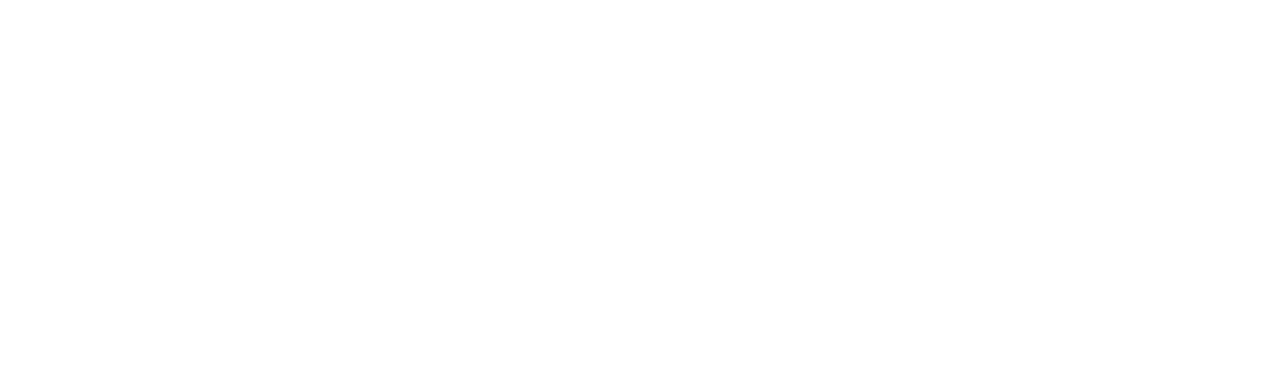
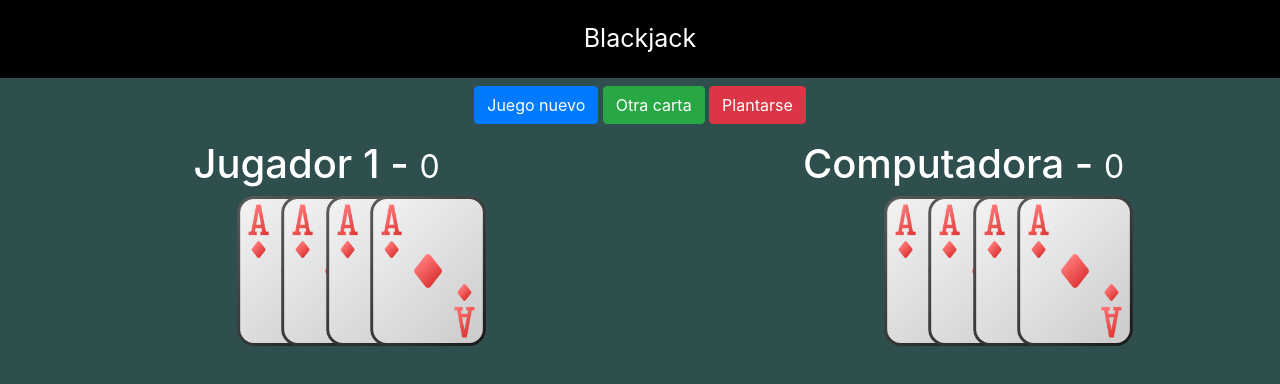
Before and after one commit to Pythonesa/JS-semillero, a plain HTML site: page JS_basico/06_proyecto_blackjack/index.html in a window 1280 px wide. Drawn offline with nearby package versions, Linux system fonts and the light colour scheme.

Commit message:
add clase 12

```diff
--- a/JS_basico/06_proyecto_blackjack/assets/css/styles.css
+++ b/JS_basico/06_proyecto_blackjack/assets/css/styles.css
@@ -0,0 +1,20 @@
+html, body {
+    margin: 0px;
+    background-color:darkslategray !important;
+    color: white !important;
+}
+
+.titulo {
+    text-align: center;
+    background-color: black;
+    color: white;
+    padding: 20px;
+    font-size: 25px;
+}
+
+.carta {
+    width: 150px;
+    position: relative;
+    left: 100px;
+    margin-left: -110px;
+}
--- a/JS_basico/06_proyecto_blackjack/index.html
+++ b/JS_basico/06_proyecto_blackjack/index.html
@@ -4,6 +4,7 @@
     <meta charset="UTF-8">
     <meta name="viewport" content="width=device-width, initial-scale=1.0">
     <title>Blackjack</title>
+    <link rel="icon" type="image/png" href="assets/images/favicon.png">
     <link rel="stylesheet" href="assets/css/styles.css">
     <!-- https://getbootstrap.com/docs/4.4/getting-started/introduction/#css -->
     <link rel="stylesheet" href="https://cdn.jsdelivr.net/npm/bootstrap@4.4.1/dist/css/bootstrap.min.css"
@@ -11,7 +12,36 @@
           crossorigin="anonymous">
 </head>
 <body>
-
+    <header class="titulo">
+        Blackjack
+    </header>
+    <div class="row mt-2">
+        <div class="col text-center">
+            <button class="btn btn-primary">Juego nuevo</button>
+            <button class="btn btn-success">Otra carta</button>
+            <button class="btn btn-danger">Plantarse</button>
+        </div>
+    </div>
+    <div class="row mt-2 p-2 text-center">
+        <div class="col">
+            <h1>Jugador 1 - <small>0</small></h1>
+            <div id="jugador-cartas">
+                <img src="assets/images/cards/ace-diamonds.png" class="carta">
+                <img src="assets/images/cards/ace-diamonds.png" class="carta">
+                <img src="assets/images/cards/ace-diamonds.png" class="carta">
+                <img src="assets/images/cards/ace-diamonds.png" class="carta">
+            </div>
+        </div>
+        <div class="col">
+            <h1>Computadora - <small>0</small></h1>
+            <div id="computadora-cartas">
+                <img src="assets/images/cards/ace-diamonds.png" class="carta">
+                <img src="assets/images/cards/ace-diamonds.png" class="carta">
+                <img src="assets/images/cards/ace-diamonds.png" class="carta">
+                <img src="assets/images/cards/ace-diamonds.png" class="carta">
+            </div>
+        </div>
+    </div>
     <script src="assets/js/juego.js"></script>
 </body>
 </html>
```
Also changed, not shown: JS_POO/04_MasPOO/atributosEstaticos.js (added, +26 -0 lines), JS_POO/04_MasPOO/prototipoObject.js (added, +39 -0 lines).
